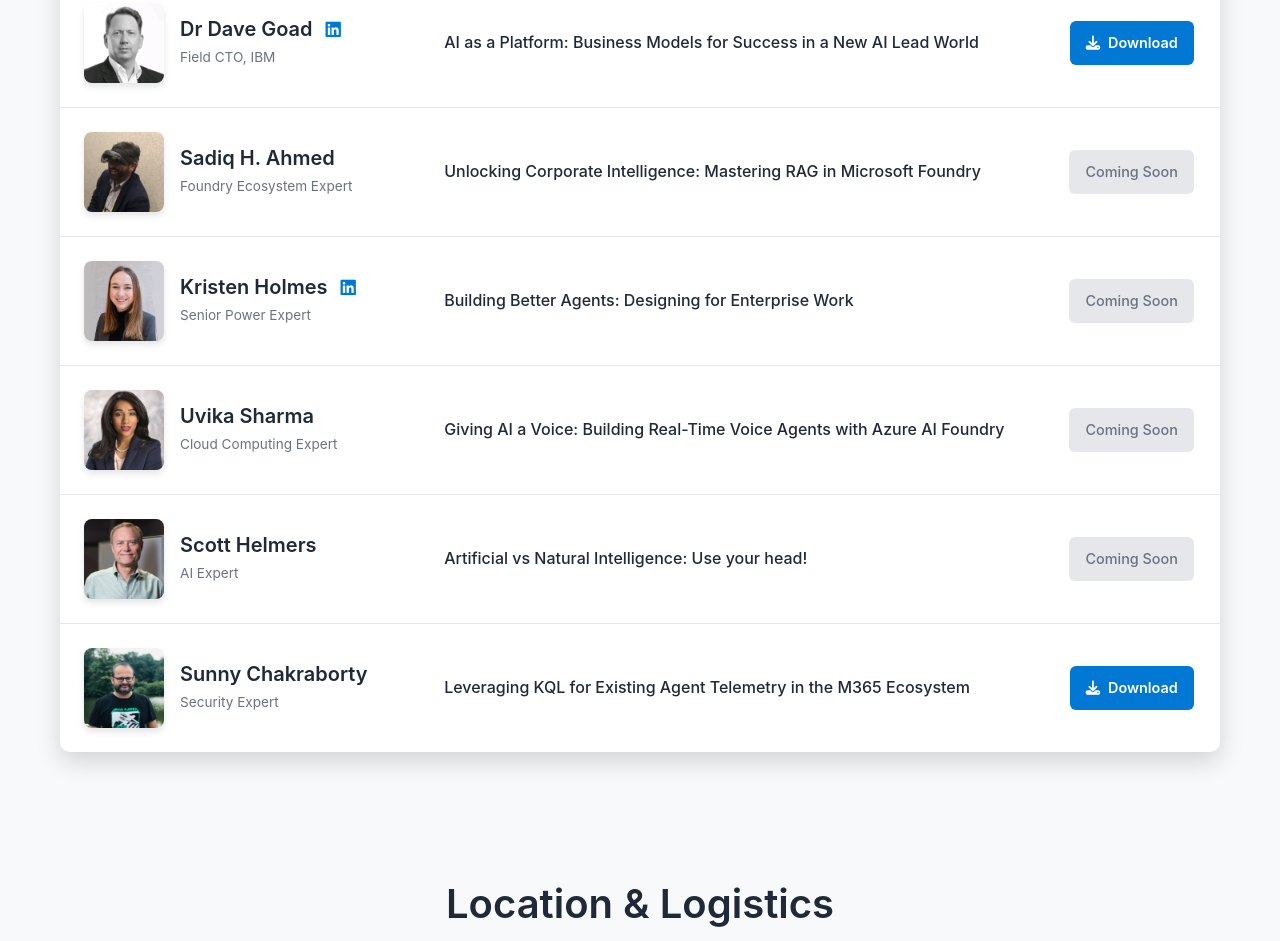
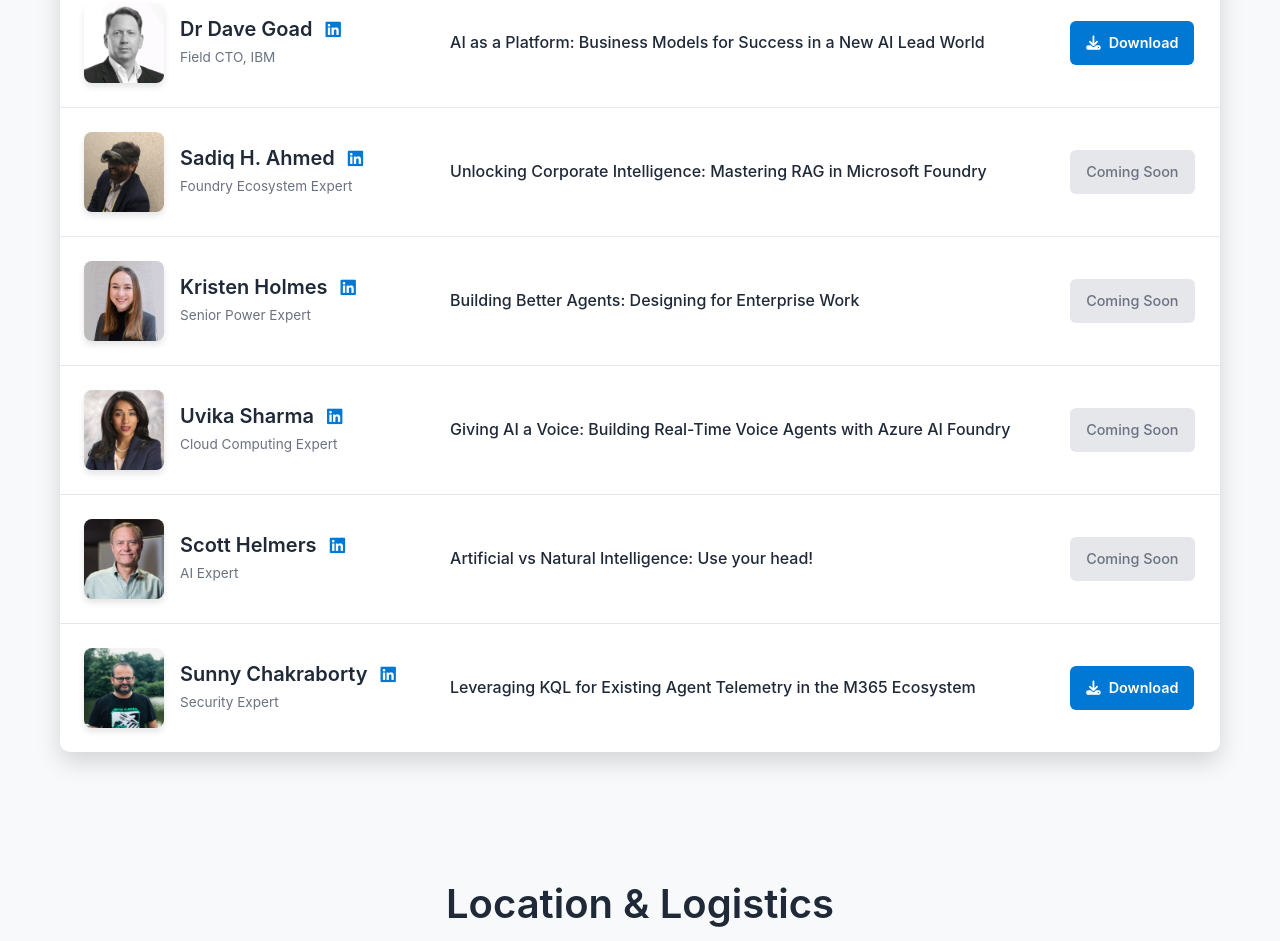
Before and after one commit to IgniteNYC/2026, a plain HTML site: page index.html in a window 1280 px wide. Shown: the part 3656-4597 px from the top of the page. Drawn offline with Linux system fonts and the light colour scheme.

Commit message:
Add LinkedIn profiles for all speakers in decks table
- Sadiq H. Ahmed: https://www.linkedin.com/in/sadiqhahmed/
- Uvika Sharma: https://www.linkedin.com/in/uvika-sharma/
- Scott Helmers: https://www.linkedin.com/in/ScottHelmers/
- Sunny Chakraborty: https://www.linkedin.com/in/sunnychakrabaorty/

All 9 speakers now have LinkedIn profile links in the presentation decks table.

Co-authored-by: Copilot <223556219+Copilot@users.noreply.github.com>

```diff
--- a/index.html
+++ b/index.html
@@ -284,7 +284,7 @@
                             <td class="speaker-cell">
                                 <img src="images/speakers/speaker-5.jpg" alt="Sadiq H. Ahmed" class="speaker-thumbnail">
                                 <div class="speaker-info">
-                                    <h4>Sadiq H. Ahmed</h4>
+                                    <h4>Sadiq H. Ahmed <a href="https://www.linkedin.com/in/sadiqhahmed/" target="_blank" rel="noopener noreferrer" class="linkedin-link" title="Sadiq H. Ahmed LinkedIn Profile"><i class="fab fa-linkedin"></i></a></h4>
                                     <p>Foundry Ecosystem Expert</p>
                                 </div>
                             </td>
@@ -310,7 +310,7 @@
                             <td class="speaker-cell">
                                 <img src="images/speakers/speaker-7.jpg" alt="Uvika Sharma" class="speaker-thumbnail">
                                 <div class="speaker-info">
-                                    <h4>Uvika Sharma</h4>
+                                    <h4>Uvika Sharma <a href="https://www.linkedin.com/in/uvika-sharma/" target="_blank" rel="noopener noreferrer" class="linkedin-link" title="Uvika Sharma LinkedIn Profile"><i class="fab fa-linkedin"></i></a></h4>
                                     <p>Cloud Computing Expert</p>
                                 </div>
                             </td>
@@ -323,7 +323,7 @@
                             <td class="speaker-cell">
                                 <img src="images/speakers/speaker-8.jpg" alt="Scott Helmers" class="speaker-thumbnail">
                                 <div class="speaker-info">
-                                    <h4>Scott Helmers</h4>
+                                    <h4>Scott Helmers <a href="https://www.linkedin.com/in/ScottHelmers/" target="_blank" rel="noopener noreferrer" class="linkedin-link" title="Scott Helmers LinkedIn Profile"><i class="fab fa-linkedin"></i></a></h4>
                                     <p>AI Expert</p>
                                 </div>
                             </td>
@@ -336,7 +336,7 @@
                             <td class="speaker-cell">
                                 <img src="images/speakers/speaker-9.jpg" alt="Sunny Chakraborty" class="speaker-thumbnail">
                                 <div class="speaker-info">
-                                    <h4>Sunny Chakraborty</h4>
+                                    <h4>Sunny Chakraborty <a href="https://www.linkedin.com/in/sunnychakrabaorty/" target="_blank" rel="noopener noreferrer" class="linkedin-link" title="Sunny Chakraborty LinkedIn Profile"><i class="fab fa-linkedin"></i></a></h4>
                                     <p>Security Expert</p>
                                 </div>
                             </td>
```
